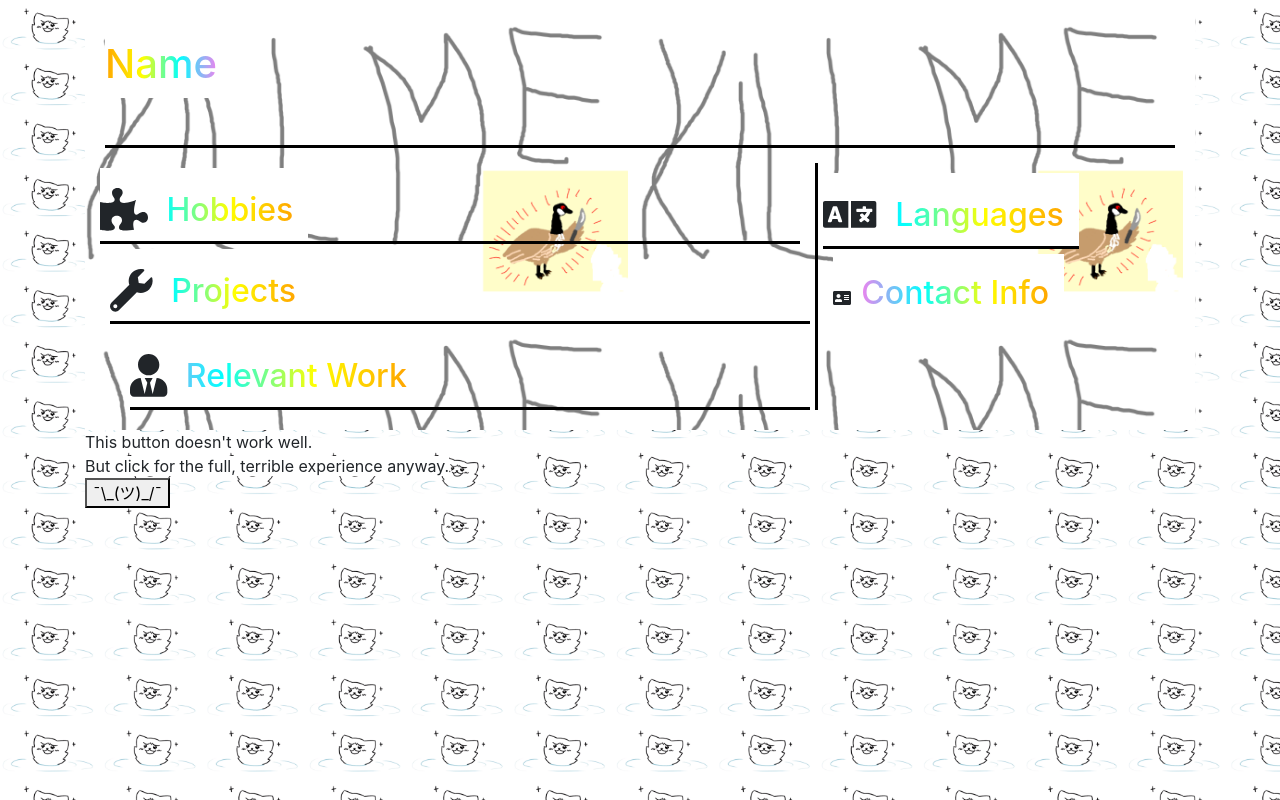
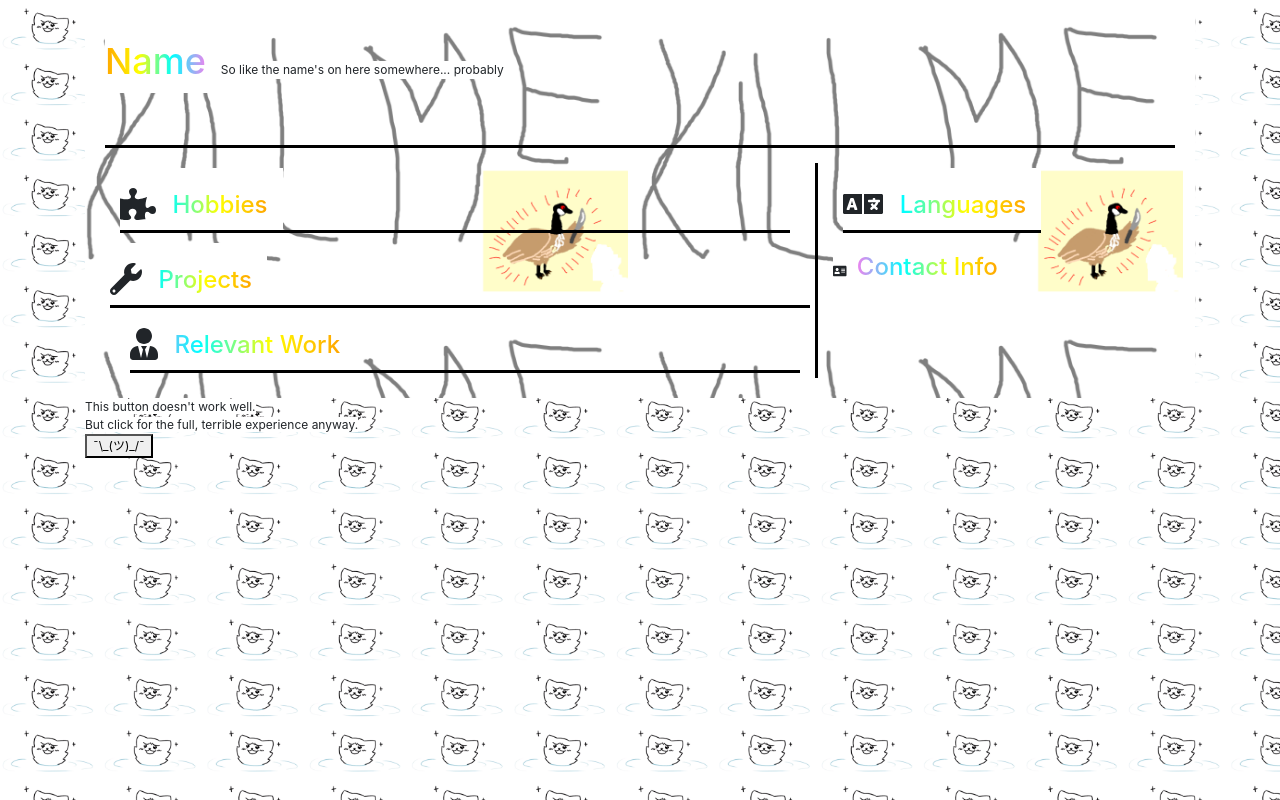
Before and after one commit to rochi138/hire-me-pwease, a React (Create React App) app: page /resume in a window 1280 px wide. Built offline with nearby package versions, Linux system fonts and the light colour scheme.

Commit message:
Fixed pdf text size and randomized name placement

```diff
--- a/package.json
+++ b/package.json
@@ -7,6 +7,7 @@
     "@fortawesome/fontawesome-svg-core": "^1.2.18",
     "@fortawesome/free-solid-svg-icons": "^5.8.2",
     "@fortawesome/react-fontawesome": "^0.1.4",
+    "@progress/kendo-drawing": "^1.5.12",
     "@progress/kendo-react-pdf": "^3.2.0",
     "@types/react": "^16.8.19",
     "bootstrap": "^4.1.3",
--- a/src/SCSS/Resume.module.scss
+++ b/src/SCSS/Resume.module.scss
@@ -15,3 +15,10 @@
 	height: auto;
 	margin-top: 15px;
 }
+
+.name {
+	font-size: 4em;
+	color: red;
+	opacity: 0.5;
+	position: absolute;
+}
--- a/src/SCSS/styles.css
+++ b/src/SCSS/styles.css
@@ -7,6 +7,7 @@ h1 {
     -webkit-background-clip: text;
     -webkit-text-fill-color: transparent;
     display: inline-block;
+    font-size: 36px !important;
 }
 
 h2 {
@@ -14,12 +15,14 @@ h2 {
     -webkit-background-clip: text;
     -webkit-text-fill-color: transparent;
     display: inline-block;
+    font-size: 24px !important;
 }
 
 body{
     background-image: url("../images/halp.PNG");
     background-size: 8%;
     background-repeat: repeat;
+    font-size: 12px !important;
 }
 
 label{
--- a/src/components/ResumeComponents.js
+++ b/src/components/ResumeComponents.js
@@ -10,15 +10,12 @@ import {
  } from '@fortawesome/free-solid-svg-icons'
 
 function getOffsetMargins ( multiplier ) {
-	return getOffsetMarginVert ( multiplier ) + " " + getOffsetMarginHorz ( multiplier ) + " " + getOffsetMarginVert ( multiplier ) + " " + getOffsetMarginHorz ( multiplier );
-}
-
-function getOffsetMarginHorz ( multiplier ) {
-	return getOffsetNum( multiplier ) + "px";
-}
-
-function getOffsetMarginVert ( multiplier ) {
-	return Math.abs( getOffsetNum( multiplier / 2 ) ) + "px";
+	return (
+		Math.abs( getOffsetNum( multiplier / 2 ) ) + "px " +
+		getOffsetNum( multiplier ) + "px " +
+		Math.abs( getOffsetNum( multiplier / 2 ) ) + "px " +
+		getOffsetNum( multiplier ) + "px"
+	);
 }
 
 function getOffsetNum ( multiplier ) {
@@ -26,6 +23,7 @@ function getOffsetNum ( multiplier ) {
 }
 
 export class CheckBoxesComponent extends Component {
+
 	constructor(props){
 		super(props);
 
@@ -107,7 +105,7 @@ class ContactInfoComponent extends Component {
 			<div>
 				{ this.props.info &&
 					<div style={{ margin: getOffsetMargins(4) }}>
-							<FontAwesomeIcon icon={ this.props.icon } style={{ marginRight: getOffsetMarginHorz(3) }}/>
+							<FontAwesomeIcon icon={ this.props.icon } style={{ marginRight: (getOffsetNum( 3 ) + "px") }}/>
 							{ this.props.info }
 					</div>
 				}
--- a/src/pages/ResumePage.js
+++ b/src/pages/ResumePage.js
@@ -11,6 +11,18 @@ import Pdf from 'react-to-pdf';
 import Doc from './DocService';
 import PdfContainer from './PdfContainer';
 
+function getTransform () {
+    return (
+        "rotate(" + 15 * ( 1 + ( Math.floor( Math.random() * ( 22 ) ) ) ) + "deg) " +
+        "skewY(" + 5 * ( 1 + ( Math.floor( Math.random() * ( 6 ) ) ) ) + "deg) " +
+        "scaleY(" + 0.5 * ( 1 + ( Math.floor( Math.random() * ( 3 ) ) ) ) + ")"
+    );
+}
+
+function getPosition () {
+    return 5 * ( 1 + ( Math.floor( Math.random() * ( 15 ) ) ) ) + "%";
+}
+
 export default class Resume extends Component{
     createPdf = (html) => Doc.createPdf(html);
 
@@ -21,13 +33,17 @@ export default class Resume extends Component{
                 <React.Fragment>
                     <PdfContainer createPdf={this.createPdf}>
                         <React.Fragment>
+                            <div style={{ position: "relative" }}>
+                                <div className={ styles.name } style={{ transform: getTransform(), left: getPosition(), top: getPosition() }}>
+                                    &nbsp; &nbsp; &nbsp; { source.name.lastName } <br /> { source.name.firstName }
+                                </div>
                                 <div className={ styles.resume }>
-                                <div style={{height: "10vw", borderBottom: "3px solid #000000"}}>
+                                    <div style={{height: "10vw", borderBottom: "3px solid #000000", zIndex: "2"}}>
                                         <div style={{ display: "inline-block", backgroundColor: "white", paddingRight: "15px"}}>
                                             <h1>Name</h1>
                                         </div>
-                                    <div>
-                                        { source.name.firstName } &nbsp; { source.name.lastName }
+                                        <div style={{ display: "inline-block", backgroundColor: "white"}}>
+                                            So like the name's on here somewhere... probably
                                         </div>
                                     </div>
                                     <div className={ styles.page }>
@@ -68,6 +84,7 @@ export default class Resume extends Component{
                                         </div>
                                     </div>
                                 </div>
+                            </div>
                         </React.Fragment>
                     </PdfContainer>
                 </React.Fragment>
```
Lines whose indentation alone changed are shown as unchanged.
